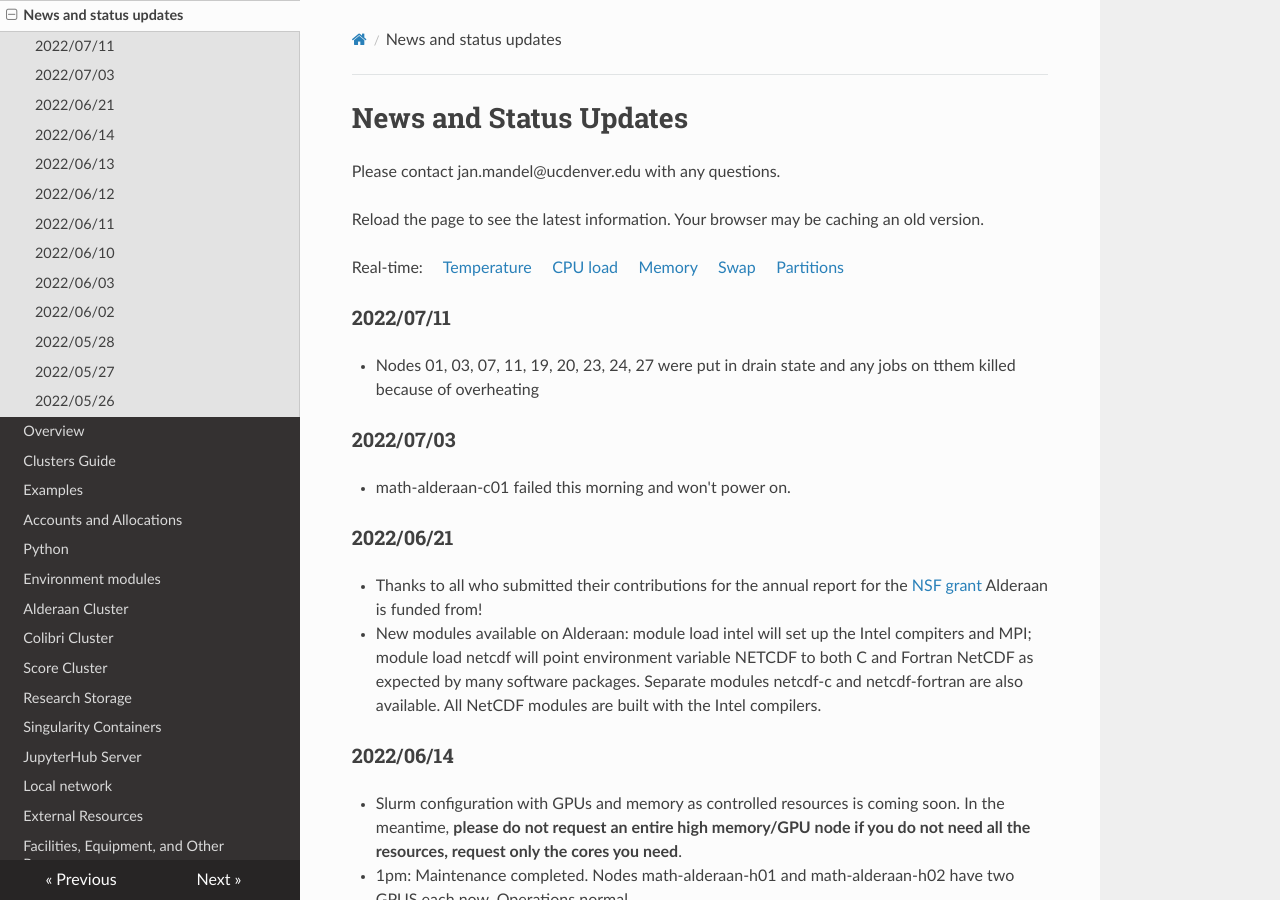
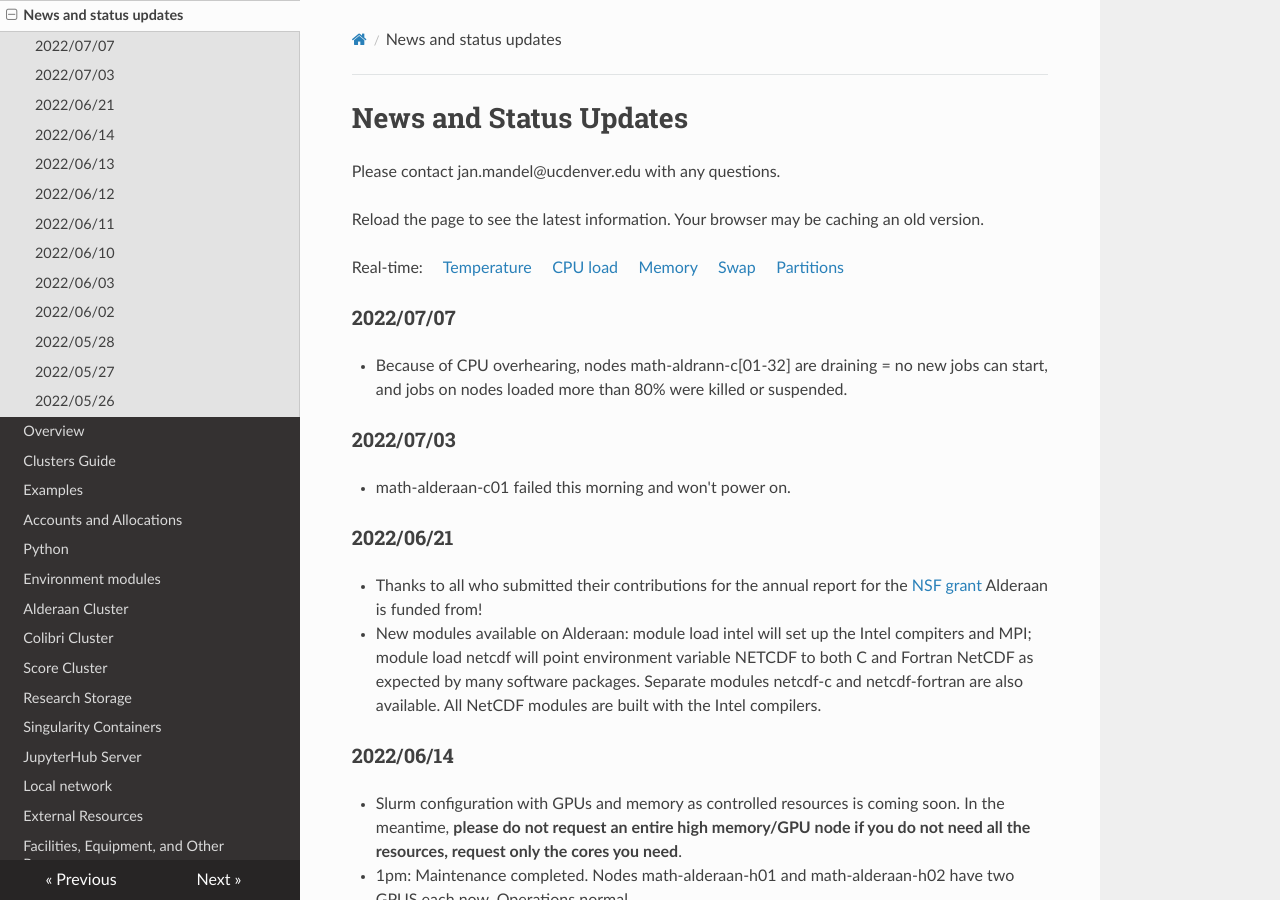
Before and after one commit to ccmucdenver/ccm-docs, an MkDocs documentation site: the page built from docs/updates.md, in a window 1280 px wide and 900 px high. Built offline with MkDocs 1.6.1, drawn with Linux system fonts in a browser that asks for light colours; nearby versions of some CDN libraries.

Commit message:
overheating

```diff
--- a/docs/updates.md
+++ b/docs/updates.md
@@ -6,9 +6,9 @@ Reload the page to see the latest information. Your browser may be caching an ol
 
 Real-time:  &nbsp;  &nbsp; [Temperature](https://demo.openwfm.org/web/alderaan/temp.txt) &nbsp; &nbsp; [CPU load](https://demo.openwfm.org/web/alderaan/cpu.txt) &nbsp; &nbsp; [Memory](https://demo.openwfm.org/web/alderaan/mem.txt) &nbsp; &nbsp; [Swap](https://demo.openwfm.org/web/alderaan/swp.txt) &nbsp; &nbsp; [Partitions](https://demo.openwfm.org/web/alderaan/sinfo.txt)
 
-### 2022/07/11
+### 2022/07/07
 
-* Nodes 01, 03, 07, 11, 19, 20, 23, 24, 27 were put in drain state and any jobs on tthem killed because of overheating
+* Because of CPU overhearing, nodes math-aldrann-c[01-32] are draining = no new jobs can start, and jobs on nodes loaded more than 80% were killed or suspended.
 
 ### 2022/07/03
 
```
